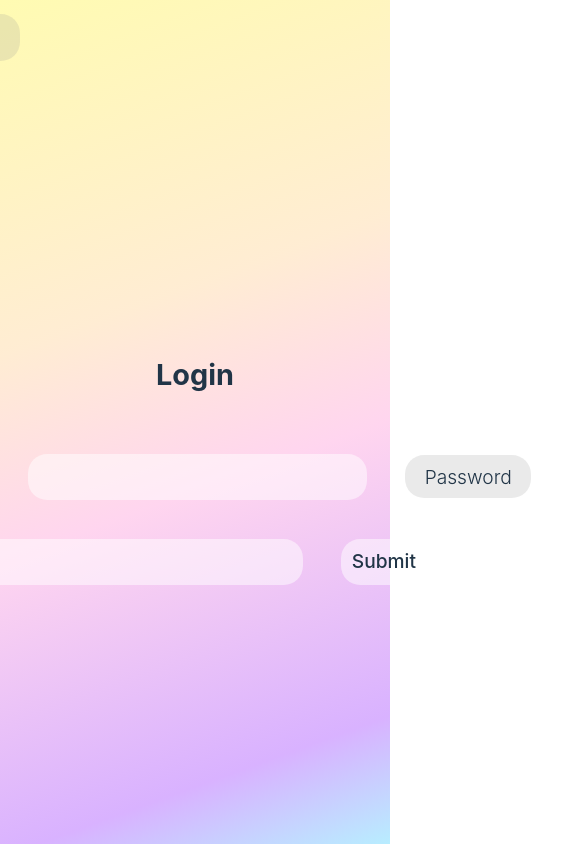
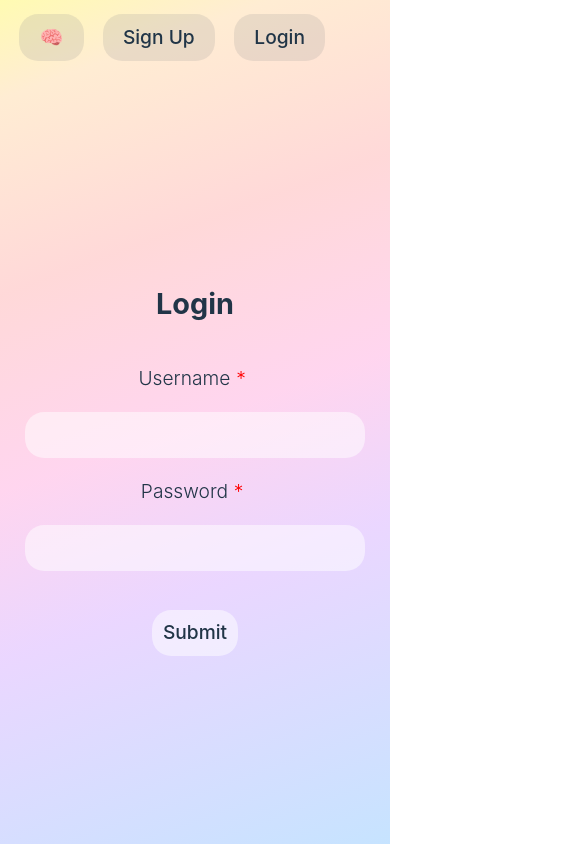
Before and after one commit to extra-jalapenos/apprendio-flashcard-app-frontend, a React (Vite) app: page /login in a window 390 px wide. Shown: the top 844 px of the page, 585 px wide, since content can reach past the window. Built offline with nearby package versions, Linux system fonts and the light colour scheme.

Commit message:
css mobile design tinkering

```diff
--- a/src/components/Start.jsx
+++ b/src/components/Start.jsx
@@ -6,10 +6,12 @@ export default function Start() {
   return (
     <div className="center">
       <h2>Welcome back!</h2>
-      <button onClick={() => navigate("/select-category")}>Practice</button>
-      <button onClick={() => navigate("/new-entry")}>Create entries</button>
-      <button  onClick={() => navigate("/lookup")}>Look up</button>
-      <button  onClick={() => navigate("/analytics")}>Analytics</button>
+      <div className="autoColumns">
+        <button onClick={() => navigate("/select-category")}>Practice</button>
+        <button onClick={() => navigate("/new-entry")}>Create entries</button>
+        <button  onClick={() => navigate("/lookup")}>Look up</button>
+        <button  onClick={() => navigate("/analytics")}>Analytics</button>
+      </div>
     </div>
   )
 }
--- a/src/components/login/Form.jsx
+++ b/src/components/login/Form.jsx
@@ -1,11 +1,13 @@
 export default function Form ({ handleSubmit, handleInput }) {
   return (
-    <form onSubmit={handleSubmit}>
-      <label>Username</label>
-      <input name="username" onChange={handleInput} autoComplete="username"/>
-      <label>Password</label>
-      <input name="password" type="password" onChange={handleInput} autoComplete="password"/>
-      <button value={"Submit"}>Submit</button>
-    </form>
+    <div className="autoColumns">
+      <form onSubmit={handleSubmit}>
+        <span className="required">Username</span>
+        <input name="username" onChange={handleInput} autoComplete="username"/>
+        <span className="required">Password</span>
+        <input name="password" type="password" onChange={handleInput} autoComplete="password"/>
+        <button value={"Submit"}>Submit</button>
+      </form>
+    </div>
   )
 }
--- a/src/index.css
+++ b/src/index.css
@@ -32,7 +32,7 @@
 
 #root {
   height: 100vh;
-  width: 1000px;
+  width: 100vw;
   display: grid;
   grid-template-areas: "header"
   "main"
@@ -123,6 +123,12 @@ input, button, .circlebutton {
   background-color: var(--lightWhite);
 }
 
+.required::after {
+  content: "*";
+  padding: 0.3em;
+  color: red
+}
+
 .circlebutton {
   box-sizing: border-box;
   margin: 1rem;
@@ -135,15 +141,15 @@ input, button, .circlebutton {
 }
 
 .green {
-  background-color: var(--green);
+  background-color: var(--lightgreen);
 }
 
 .blue {
-  background-color: var(--blue);
+  background-color: var(--lightblue);
 }
 
 .red {
-  background-color: var(--red);
+  background-color: var(--hotpink);
 }
 
 .delete {
@@ -238,20 +244,19 @@ textarea {
   :root {
     color: #213547;
     --pink: rgba(255, 117, 202, 0.3);
-    --red: rgba(255, 128, 160, 0.3);
+    --red: rgba(255, 128, 128, 0.3);
     --orange: rgba(255, 194, 109, 0.3);
     --yellow: rgba(255, 242, 0, 0.3);
-    --green: rgba(0, 255, 119, 0.3);
-    --blue: rgba(0, 132, 255, 0.3);
-    --violet: rgba(128, 0, 255, 0.3);
-    --green: rgba(106, 232, 203, 0.5);
-    --blue: rgba(113, 219, 255, 0.5);
-    --red: rgba(255, 83, 189, 0.5);
+    --green: rgba(56, 255, 149, 0.3);
+    --blue: rgba(67, 164, 255, 0.3);
+    --violet: rgba(188, 121, 255, 0.3);
+    --lightgreen: rgba(106, 232, 203, 0.5);
+    --lightblue: rgba(113, 219, 255, 0.5);
+    --hotpink: rgba(255, 83, 189, 0.5);
     --buttonbackground: rgba(150, 150, 150, 0.2);
     --lightWhite: rgba(255,255,255, 0.5);
     --lightestWhite: rgba(255,255,255, 0.3);
-    background: linear-gradient(160deg, var(--yellow) 0%, var(--orange) 36%, var(--pink) 57%, var(--violet) 87%, var(--blue) 100%);
-
+    background: linear-gradient(160deg, var(--yellow) 0%, var(--orange) 10%, var(--red) 30%, var(--pink) 50%, var(--violet) 67%, var(--blue) 100%);
     background-attachment: fixed;
   }
 
@@ -265,3 +270,7 @@ textarea {
     transition: background-color 5000ms linear;
   }
 }
+/*
+@media screen and (max-width: 600px) {
+
+} */
```
